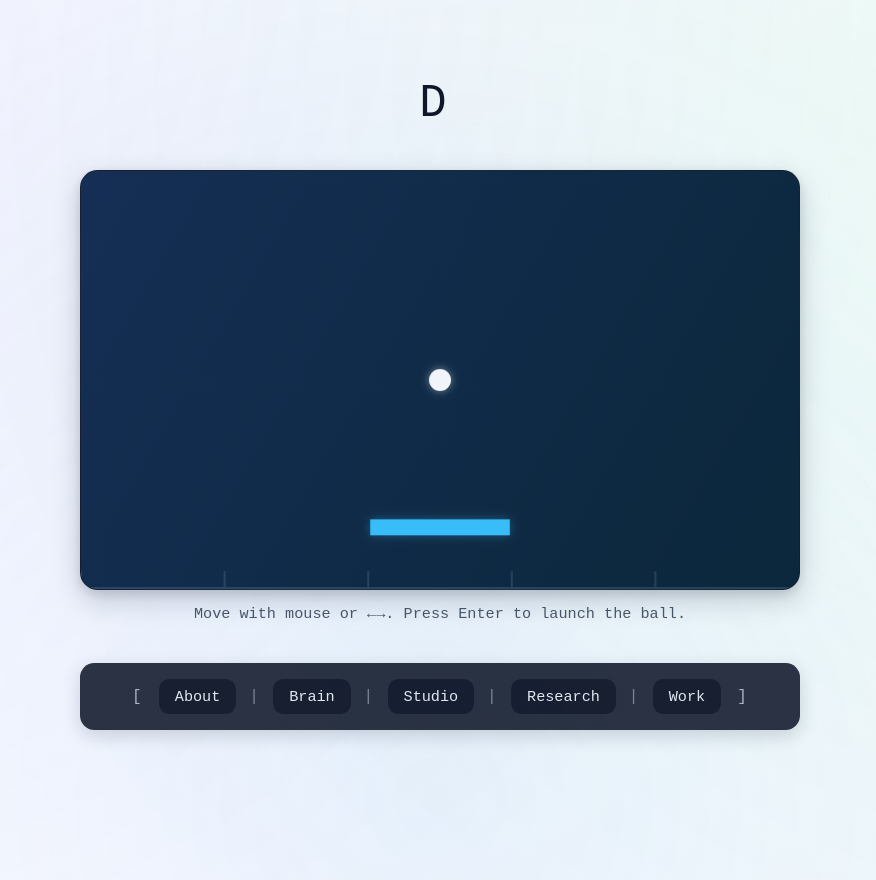
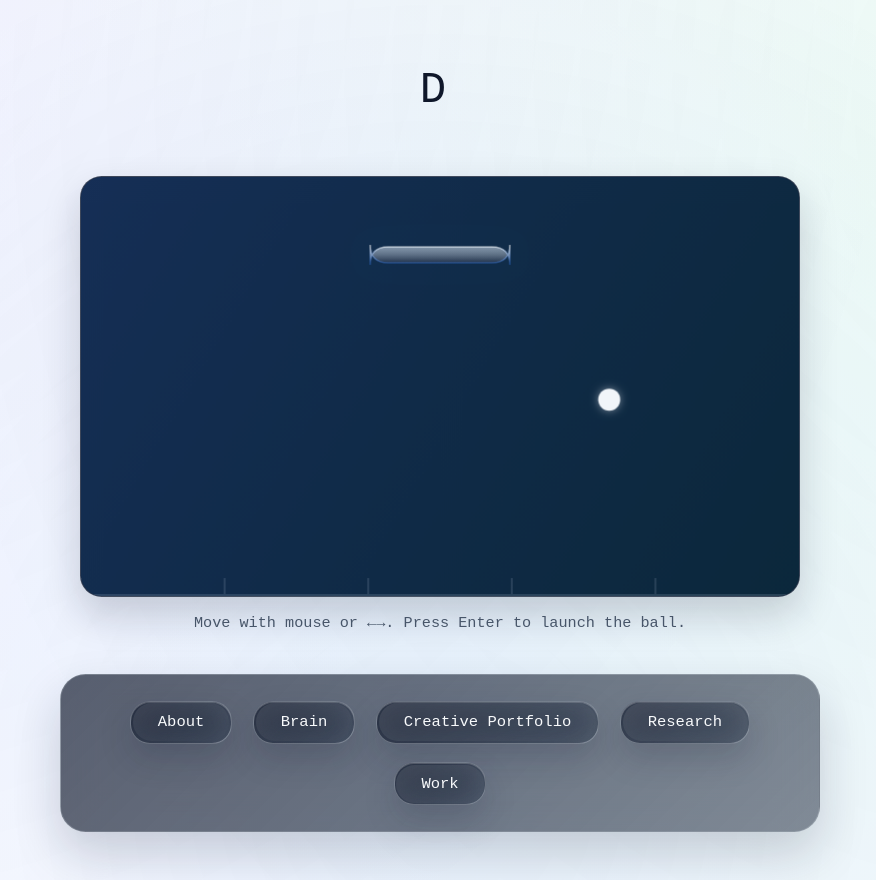
Before and after one commit to AE-BASOL/pong-portfolio, a website built with Vite: page index.html in a window 1280 px wide. Shown: the whole page, without its empty margins (200-1076 px from the left). Before the commit the page ends 800 px from the top, so only its background shows below. Built offline with nearby package versions, Linux system fonts and the light colour scheme; animation ran at ten frames a second.

Commit message:
Restyle nav and invert pong orientation

```diff
--- a/src/main.js
+++ b/src/main.js
@@ -8,7 +8,7 @@ const CONFIG = {
   urls: {
     About: 'https://example.com/about',
     Brain: 'https://example.com/brain',
-    Studio: 'https://example.com/studio',
+    'Creative Portfolio': 'https://example.com/studio',
     Research: 'https://example.com/research',
     Work: 'https://example.com/work'
   },
@@ -42,7 +42,7 @@ const paddle = {
   width: paddleWidth,
   height: paddleHeight,
   x: canvas.width / 2 - paddleWidth / 2,
-  y: canvas.height - paddleOffset,
+  y: paddleOffset,
   targetX: null
 };
 
@@ -71,21 +71,8 @@ const boxes = targetEntries.map(([label, url], index, arr) => ({
 
 function buildTargetsNav() {
   navElement.innerHTML = '';
-  const openBracket = document.createElement('span');
-  openBracket.className = 'targets-bracket';
-  openBracket.textContent = '[';
-  openBracket.setAttribute('aria-hidden', 'true');
-  navElement.appendChild(openBracket);
 
-  targetEntries.forEach(([label, url], index) => {
-    if (index > 0) {
-      const separator = document.createElement('span');
-      separator.className = 'targets-separator';
-      separator.textContent = '|';
-      separator.setAttribute('aria-hidden', 'true');
-      navElement.appendChild(separator);
-    }
-
+  targetEntries.forEach(([label, url]) => {
     const link = document.createElement('a');
     link.className = 'target-link';
     link.href = url;
@@ -98,15 +85,11 @@ function buildTargetsNav() {
     });
     navElement.appendChild(link);
   });
-
-  const closeBracket = document.createElement('span');
-  closeBracket.className = 'targets-bracket';
-  closeBracket.textContent = ']';
-  closeBracket.setAttribute('aria-hidden', 'true');
-  navElement.appendChild(closeBracket);
 }
 
 buildTargetsNav();
+
+resetBall();
 
 const gradient = ctx.createLinearGradient(0, 0, canvas.width, canvas.height);
 gradient.addColorStop(0, 'rgba(59, 130, 246, 0.22)');
@@ -118,12 +101,23 @@ function clamp(value, min, max) {
   return Math.max(min, Math.min(max, value));
 }
 
+function randomBetween(min, max) {
+  return Math.random() * (max - min) + min;
+}
+
 function resetBall() {
   ball.launched = false;
-  ball.x = canvas.width / 2;
-  ball.y = canvas.height / 2;
   ball.dx = 0;
   ball.dy = 0;
+
+  const horizontalPadding = 24;
+  const minX = ball.radius + horizontalPadding;
+  const maxX = canvas.width - ball.radius - horizontalPadding;
+  ball.x = randomBetween(minX, maxX);
+
+  const minY = paddle.y + paddle.height + ball.radius + 32;
+  const maxY = canvas.height * 0.55;
+  ball.y = randomBetween(minY, maxY);
 }
 
 function launchBall() {
@@ -138,7 +132,7 @@ function launchBall() {
   }
 
   ball.dx = vx;
-  ball.dy = Math.abs(ball.speed);
+  ball.dy = -Math.abs(ball.speed);
 }
 
 function updatePaddleFromKeyboard() {
@@ -186,12 +180,54 @@ function drawBaselineGuides() {
   ctx.restore();
 }
 
+function drawRoundedRectPath(context, x, y, width, height, radius) {
+  context.beginPath();
+  context.moveTo(x + radius, y);
+  context.lineTo(x + width - radius, y);
+  context.quadraticCurveTo(x + width, y, x + width, y + radius);
+  context.lineTo(x + width, y + height - radius);
+  context.quadraticCurveTo(x + width, y + height, x + width - radius, y + height);
+  context.lineTo(x + radius, y + height);
+  context.quadraticCurveTo(x, y + height, x, y + height - radius);
+  context.lineTo(x, y + radius);
+  context.quadraticCurveTo(x, y, x + radius, y);
+  context.closePath();
+}
+
 function drawPaddle() {
-  ctx.fillStyle = '#38bdf8';
-  ctx.shadowColor = 'rgba(56, 189, 248, 0.35)';
-  ctx.shadowBlur = 10;
-  ctx.fillRect(paddle.x, paddle.y, paddle.width, paddle.height);
-  ctx.shadowBlur = 0;
+  const radius = 18;
+  const x = paddle.x;
+  const y = paddle.y;
+  const { width, height } = paddle;
+
+  ctx.save();
+  drawRoundedRectPath(ctx, x, y, width, height, radius);
+
+  const gradientFill = ctx.createLinearGradient(x, y, x, y + height);
+  gradientFill.addColorStop(0, 'rgba(248, 250, 252, 0.45)');
+  gradientFill.addColorStop(1, 'rgba(15, 23, 42, 0.7)');
+
+  ctx.fillStyle = gradientFill;
+  ctx.globalAlpha = 0.92;
+  ctx.fill();
+
+  const outline = ctx.createLinearGradient(x, y, x, y + height);
+  outline.addColorStop(0, 'rgba(255, 255, 255, 0.55)');
+  outline.addColorStop(1, 'rgba(59, 130, 246, 0.35)');
+
+  ctx.lineWidth = 1.5;
+  ctx.strokeStyle = outline;
+  ctx.globalAlpha = 1;
+  ctx.stroke();
+
+  drawRoundedRectPath(ctx, x, y, width, height, radius);
+  ctx.shadowColor = 'rgba(15, 23, 42, 0.3)';
+  ctx.shadowBlur = 18;
+  ctx.fillStyle = 'rgba(148, 163, 184, 0.1)';
+  ctx.globalCompositeOperation = 'lighter';
+  ctx.fill();
+
+  ctx.restore();
 }
 
 function drawBall() {
@@ -206,19 +242,19 @@ function drawBall() {
 
 function handlePaddleCollision() {
   if (
+    ball.y - ball.radius <= paddle.y + paddle.height &&
     ball.y + ball.radius >= paddle.y &&
-    ball.y - ball.radius <= paddle.y + paddle.height &&
     ball.x >= paddle.x &&
     ball.x <= paddle.x + paddle.width &&
-    ball.dy > 0
+    ball.dy < 0
   ) {
     const relativeIntersect = ball.x - (paddle.x + paddle.width / 2);
     const normalized = clamp(relativeIntersect / (paddle.width / 2), -1, 1);
     const bounceAngle = normalized * (Math.PI / 3);
     const speed = Math.hypot(ball.dx, ball.dy) || ball.speed;
     ball.dx = speed * Math.sin(bounceAngle);
-    ball.dy = -Math.abs(speed * Math.cos(bounceAngle));
-    ball.y = paddle.y - ball.radius - 1;
+    ball.dy = Math.abs(speed * Math.cos(bounceAngle));
+    ball.y = paddle.y + paddle.height + ball.radius + 1;
   }
 }
 
@@ -233,7 +269,7 @@ function handleWallCollisions() {
   }
   if (ball.y - ball.radius <= 0) {
     ball.y = ball.radius;
-    ball.dy *= -1;
+    ball.dy = Math.abs(ball.dy || ball.speed);
   }
 }
 
--- a/src/style.css
+++ b/src/style.css
@@ -17,8 +17,9 @@ body {
   margin: 0;
   min-height: 100vh;
   display: flex;
-  align-items: center;
+  align-items: flex-start;
   justify-content: center;
+  padding: clamp(7.5rem, 22vh, 12rem) 1.5rem 3rem;
   background: #ffffff;
   color: inherit;
   position: relative;
@@ -50,24 +51,34 @@ body {
   }
 }
 
+
 .layout {
   position: relative;
   z-index: 1;
   width: min(960px, 92vw);
-  padding: 3.5rem 1.5rem 3rem;
   display: flex;
   flex-direction: column;
   align-items: center;
-  gap: 2.5rem;
+  gap: 2.6rem;
 }
 
 .typewriter {
+  position: fixed;
+  top: clamp(2.75rem, 8vh, 6.25rem);
+  left: 50%;
+  transform: translateX(-50%);
+  width: min(92vw, 820px);
   margin: 0;
-  font-size: clamp(1.75rem, 4vw, 2.85rem);
+  font-size: clamp(1.7rem, 3.8vw, 2.75rem);
   text-align: center;
   letter-spacing: 0.035em;
   color: var(--surface);
   min-height: 3.2rem;
+  display: flex;
+  align-items: center;
+  justify-content: center;
+  padding: 0 1.25rem;
+  z-index: 2;
 }
 
 .typewriter::after {
@@ -94,15 +105,15 @@ body {
   display: flex;
   flex-direction: column;
   align-items: center;
-  gap: 0.9rem;
+  gap: 1.1rem;
 }
 
 #game {
   width: min(100%, 720px);
-  border-radius: 1.1rem;
-  background: radial-gradient(circle at 50% 30%, rgba(51, 65, 85, 0.92), rgba(15, 23, 42, 0.95));
-  border: 1px solid rgba(15, 23, 42, 0.45);
-  box-shadow: 0 10px 28px rgba(15, 23, 42, 0.18), 0 4px 12px rgba(15, 23, 42, 0.12);
+  border-radius: 1.35rem;
+  background: radial-gradient(circle at 45% 25%, rgba(30, 41, 59, 0.92), rgba(15, 23, 42, 0.96));
+  border: 1px solid rgba(148, 163, 184, 0.28);
+  box-shadow: 0 18px 38px rgba(15, 23, 42, 0.18);
 }
 
 .hint {
@@ -113,36 +124,18 @@ body {
 }
 
 #targets {
-  width: min(720px, 96vw);
+  width: min(760px, 96vw);
   display: flex;
   flex-wrap: wrap;
   justify-content: center;
   align-items: center;
-  gap: 0.5rem;
-  padding: 1rem 1.25rem;
-  background: var(--surface-soft);
-  border-radius: 0.9rem;
-  box-shadow: 0 6px 18px rgba(15, 23, 42, 0.16);
-}
-
-.targets-bracket {
-  color: rgba(226, 232, 240, 0.7);
-  font-weight: 500;
-  letter-spacing: 0.08em;
-}
-
-.targets-bracket:first-of-type {
-  margin-right: 0.5rem;
-}
-
-.targets-bracket:last-of-type {
-  margin-left: 0.5rem;
-}
-
-.targets-separator {
-  color: rgba(226, 232, 240, 0.45);
-  letter-spacing: 0.1em;
-  margin: 0 0.3rem;
+  gap: 1.15rem 1.35rem;
+  padding: 1.6rem 2.1rem;
+  border-radius: 1.6rem;
+  background: linear-gradient(135deg, rgba(15, 23, 42, 0.68), rgba(30, 41, 59, 0.52));
+  border: 1px solid rgba(226, 232, 240, 0.2);
+  backdrop-filter: blur(22px);
+  box-shadow: 0 22px 48px rgba(15, 23, 42, 0.18);
 }
 
 .target-link {
@@ -150,45 +143,85 @@ body {
   display: inline-flex;
   align-items: center;
   justify-content: center;
-  padding: 0.55rem 1rem;
-  border-radius: 0.65rem;
-  font-size: 0.95rem;
+  padding: 0.72rem 1.65rem;
+  border-radius: 1.25rem;
+  font-size: 0.97rem;
   text-decoration: none;
-  color: #e2e8f0;
-  background: var(--surface-muted);
-  transition: transform 0.25s ease, background 0.25s ease;
+  color: #f8fafc;
+  background: linear-gradient(140deg, rgba(15, 23, 42, 0.58), rgba(51, 65, 85, 0.38));
+  border: 1px solid rgba(226, 232, 240, 0.32);
+  backdrop-filter: blur(18px);
+  box-shadow: inset 0 1px 0 rgba(255, 255, 255, 0.18), 0 14px 32px rgba(15, 23, 42, 0.18);
+  transition: transform 0.25s ease, background 0.25s ease, color 0.25s ease;
 }
 
-.target-link:focus,
-.target-link:hover {
-  transform: translateY(-2px);
-  background: rgba(37, 99, 235, 0.65);
+.target-link::after {
+  content: '';
+  position: absolute;
+  inset: 1.5px;
+  border-radius: inherit;
+  background: linear-gradient(160deg, rgba(255, 255, 255, 0.14), rgba(148, 163, 184, 0));
+  opacity: 0.7;
+  pointer-events: none;
+}
+
+.target-link:hover,
+.target-link:focus-visible {
+  transform: translateY(-3px);
+  background: linear-gradient(140deg, rgba(37, 99, 235, 0.7), rgba(30, 64, 175, 0.55));
   color: #f8fafc;
 }
 
-@media (max-width: 768px) {
-  .layout {
-    padding-top: 3rem;
-    gap: 2rem;
+@media (max-width: 900px) {
+  body {
+    padding: clamp(6.75rem, 21vh, 10.5rem) 1.35rem 2.6rem;
+  }
+
+  .typewriter {
+    width: min(94vw, 700px);
+  }
+}
+
+@media (max-width: 720px) {
+  body {
+    padding: clamp(6.2rem, 22vh, 9.5rem) 1.2rem 2.4rem;
   }
 
   #targets {
-    padding: 0.85rem 1rem;
+    padding: 1.35rem 1.4rem;
+    gap: 1rem 1.1rem;
   }
 }
 
 @media (max-width: 520px) {
+  body {
+    padding: clamp(5.8rem, 24vh, 8.6rem) 1rem 2.2rem;
+  }
+
   .typewriter {
-    font-size: clamp(1.45rem, 7vw, 2.2rem);
+    font-size: clamp(1.4rem, 7vw, 2.05rem);
+    width: 92vw;
+    padding: 0 0.75rem;
   }
 
   #game {
-    border-radius: 0.85rem;
+    border-radius: 1.05rem;
   }
 
   .target-link {
-    flex: 1 1 auto;
-    min-width: calc(50% - 0.75rem);
+    flex: 1 1 calc(50% - 0.8rem);
     justify-content: center;
+    padding: 0.68rem 1.35rem;
   }
 }
+
+@media (max-width: 400px) {
+  body {
+    padding: clamp(5.4rem, 26vh, 7.8rem) 0.85rem 2rem;
+  }
+
+  #targets {
+    border-radius: 1.25rem;
+    padding: 1.15rem 0.9rem;
+  }
+}
```
Also changed, not shown: README.md.
